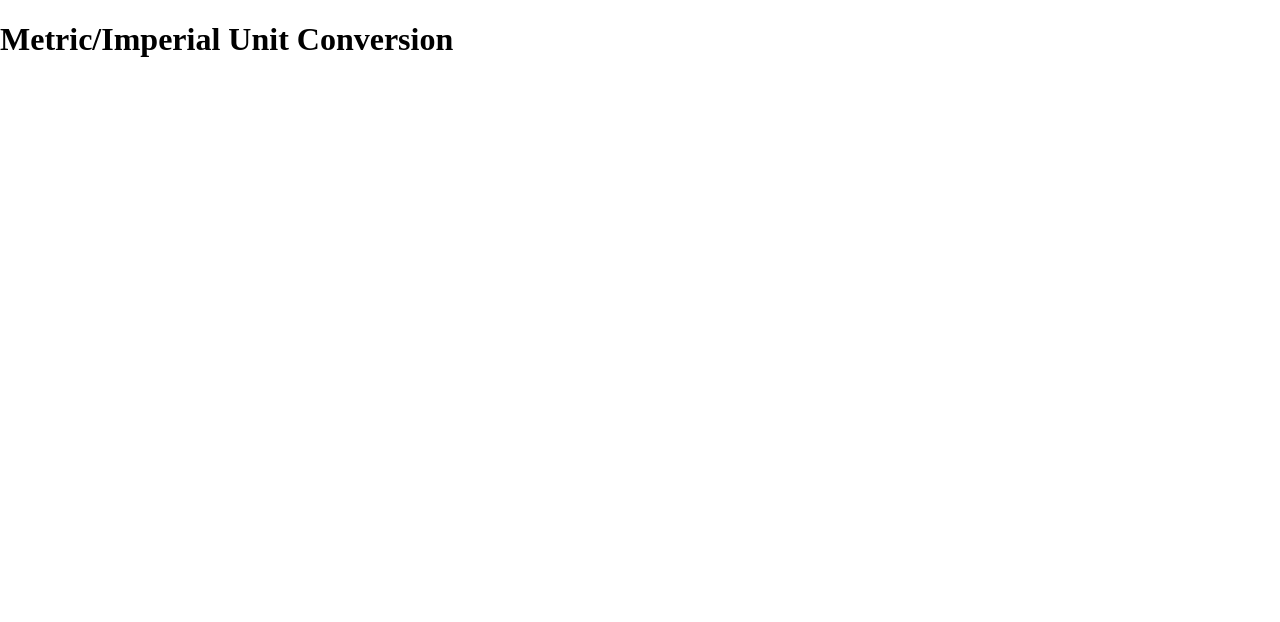
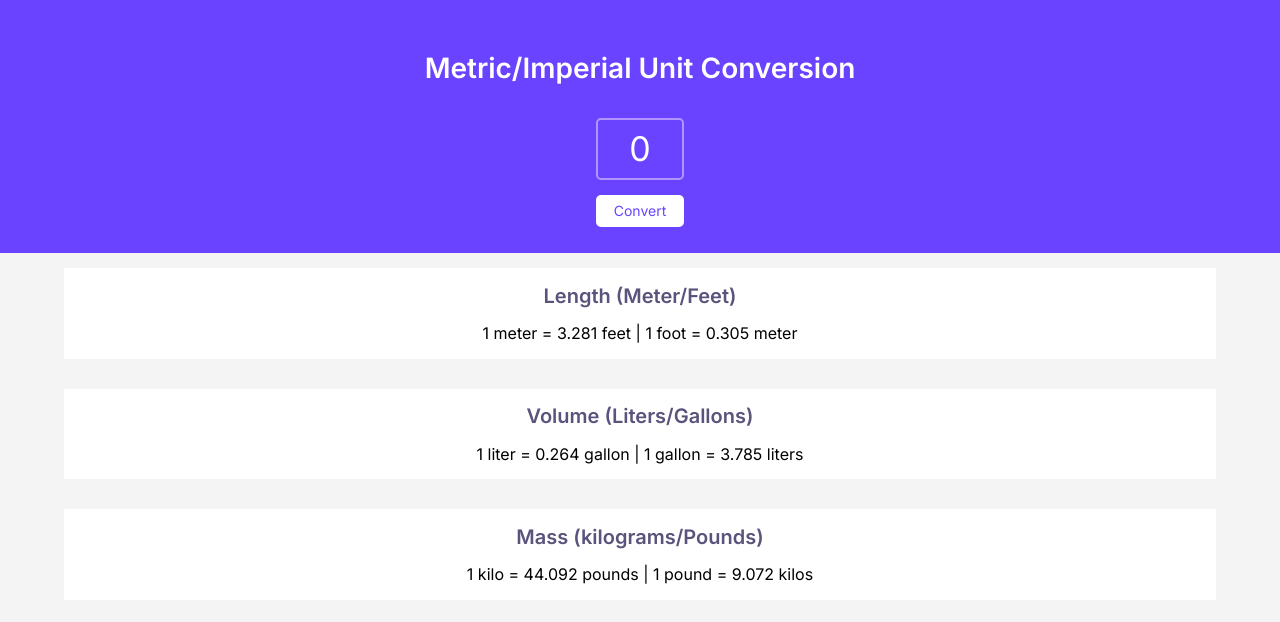
Before and after one commit to Itabghazouani/Unit-converter, a website built with Vite: page index.html in a window 1280 px wide. Built offline with nearby package versions, Linux system fonts and the light colour scheme.

Commit message:
Adding js and css
Project done, still can enjoy a DRYer version

```diff
--- a/index.css
+++ b/index.css
@@ -1,3 +1,62 @@
 body {
     margin: 0;
+    font-family: Inter, sans-serif;
+    background: #F4F4F4;
+    display: flex;
+    flex-direction: column;
+    align-items: center;
 }
+
+.header {
+  display: flex;
+  flex-direction: column;
+  align-items: center;
+  background: #6943FF;
+  color: white;
+  width: 100%;
+  height: 220px;
+  padding-top: 33px;
+  font-size: 14px;
+}
+
+.header > input {
+  margin: 15px auto;
+  width: 88px;
+  height: 62px;
+  text-align: center;
+  font-size: 34px;
+  border-radius: 5px;
+  border: 2px solid #B295FF;
+  color: white;
+  background: #6943FF;
+}
+
+input::placeholder {
+    color: white;
+    opacity: 1; /* Firefox */
+}
+
+.header > button {
+  padding: 8px 18px;
+  border: #6943FF;
+  border-radius: 5px;
+  background-color: white;
+  color: #6943FF;
+}
+
+.container {
+  margin: 15px 20px;
+  background: white;
+  width: 90%;
+  text-align: center;
+  color: #5A537B;
+}
+
+.container > h2 {
+  font-size: 20px;
+  font-weight: 600;
+}
+
+.container > p {
+  color: black;
+}
--- a/index.html
+++ b/index.html
@@ -1,9 +1,30 @@
 <html>
-    <head><link rel="stylesheet" href="https://cdnjs.cloudflare.com/ajax/libs/normalize/8.0.1/normalize.css">
-        <link rel="stylesheet" href="index.css">
+    <head>
+      <link rel="preconnect" href="https://fonts.googleapis.com">
+      <link rel="preconnect" href="https://fonts.gstatic.com" crossorigin>
+      <link href="https://fonts.googleapis.com/css2?family=Inter:wght@400;600&display=swap" rel="stylesheet">
+      <link rel="stylesheet" href="https://cdnjs.cloudflare.com/ajax/libs/normalize/8.0.1/normalize.css">
+      <link rel="stylesheet" href="index.css">
     </head>
     <body>
-        <h1>Metric/Imperial Unit Conversion</h1>
+        <div class="header">
+          <h1>Metric/Imperial Unit Conversion</h1>
+          <input type="text" id="unit-el" placeholder="0">
+          <button id="convert-btn">Convert</button>
+        </div>
+        <div class="container" >
+          <h2>Length (Meter/Feet)</h2>
+          <p id="length-el">1 meter = 3.281 feet | 1 foot = 0.305 meter</p>
+        </div>
+        <div class="container">
+          <h2>Volume (Liters/Gallons)</h2>
+          <p id="volume-el">1 liter = 0.264 gallon | 1 gallon = 3.785 liters</p>
+        </div>
+        <div class="container">
+          <h2>Mass (kilograms/Pounds)</h2>
+          <p id="mass-el">1 kilo = 44.092 pounds | 1 pound = 9.072 kilos</p>
+        </div>
+
         <script src="index.js"></script>
     </body>
 </html>
--- a/index.js
+++ b/index.js
@@ -3,3 +3,33 @@
 1 liter = 0.264 gallon
 1 kilogram = 2.204 pound
 */
+
+const convertBtn = document.getElementById("convert-btn")
+const unitEl = document.getElementById("unit-el")
+const lengthEl = document.getElementById("length-el")
+const volumeEl = document.getElementById("volume-el")
+const massEl = document.getElementById("mass-el")
+
+function multiplication(unit, multiplicator) {
+  return (unit * multiplicator).toFixed(3)
+}
+function division(unit, dividor) {
+  return (unit * dividor).toFixed(3)
+}
+
+function conversion(type) {
+  convertBtn.addEventListener("click", function() {
+    const result = unitEl.value
+    if (type === "length") {
+      lengthEl.innerText = `${result} meters = ${multiplication(result, 3.281)} feet | ${result} feet = ${division(result, 3.28)} meters`
+    } else if (type === "volume") {
+      volumeEl.innerText = `${result} liters = ${multiplication(result, 0.264)} gallons | ${result} gallons = ${division(result, 0.264)} liters`
+    } else if (type === "mass") {
+      massEl.innerText = `${result} kilos = ${multiplication(result, 44.092)} pounds | ${result} pounds = ${division(result, 44.092)} kilos`
+    }
+  })
+}
+
+conversion("length")
+conversion("volume")
+conversion("mass")
--- a/package.json
+++ b/package.json
@@ -9,5 +9,8 @@
     "dev": "vite",
     "build": "vite build",
     "preview": "vite preview"
-  }
+  },
+
+  "type": "module"
+
 }
```
